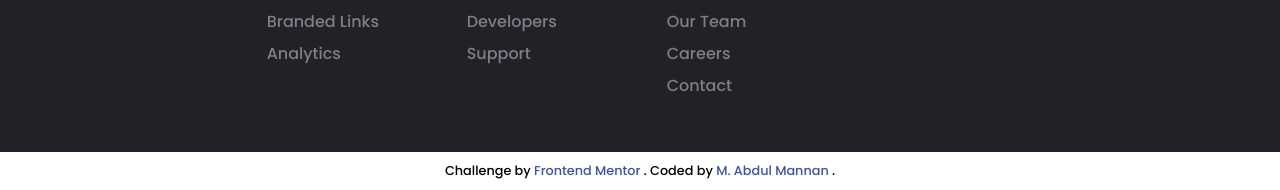
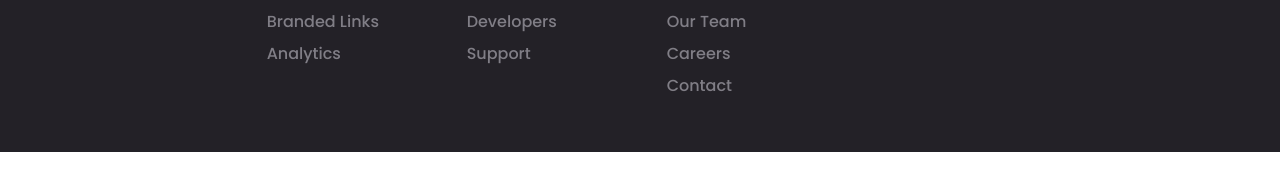
Before and after one commit to asadali-dev7/frontend-, a plain HTML site: page url-shortening-api-master/index.html in a window 1280 px wide. Shown: the part 1931-2121 px from the top of the page. After the commit the page ends 2083 px from the top, so only its background shows below. Drawn offline with Linux system fonts and the light colour scheme.

Commit message:
Update index.html

```diff
--- a/url-shortening-api-master/index.html
+++ b/url-shortening-api-master/index.html
@@ -233,17 +233,7 @@
     </div>
   </footer>
 
-  <!-- Attribution -->
-  <div class="attribution" role="doc-credits">
-    Challenge by
-    <a href="https://www.frontendmentor.io?ref=challenge" target="_blank">
-      Frontend Mentor
-    </a>.
-    Coded by
-    <a href="https://github.com/am-gitco">
-      M. Abdul Mannan
-    </a>.
-  </div>
+
 
   <!-- Script -->
   <script src="script.js"></script>
```
